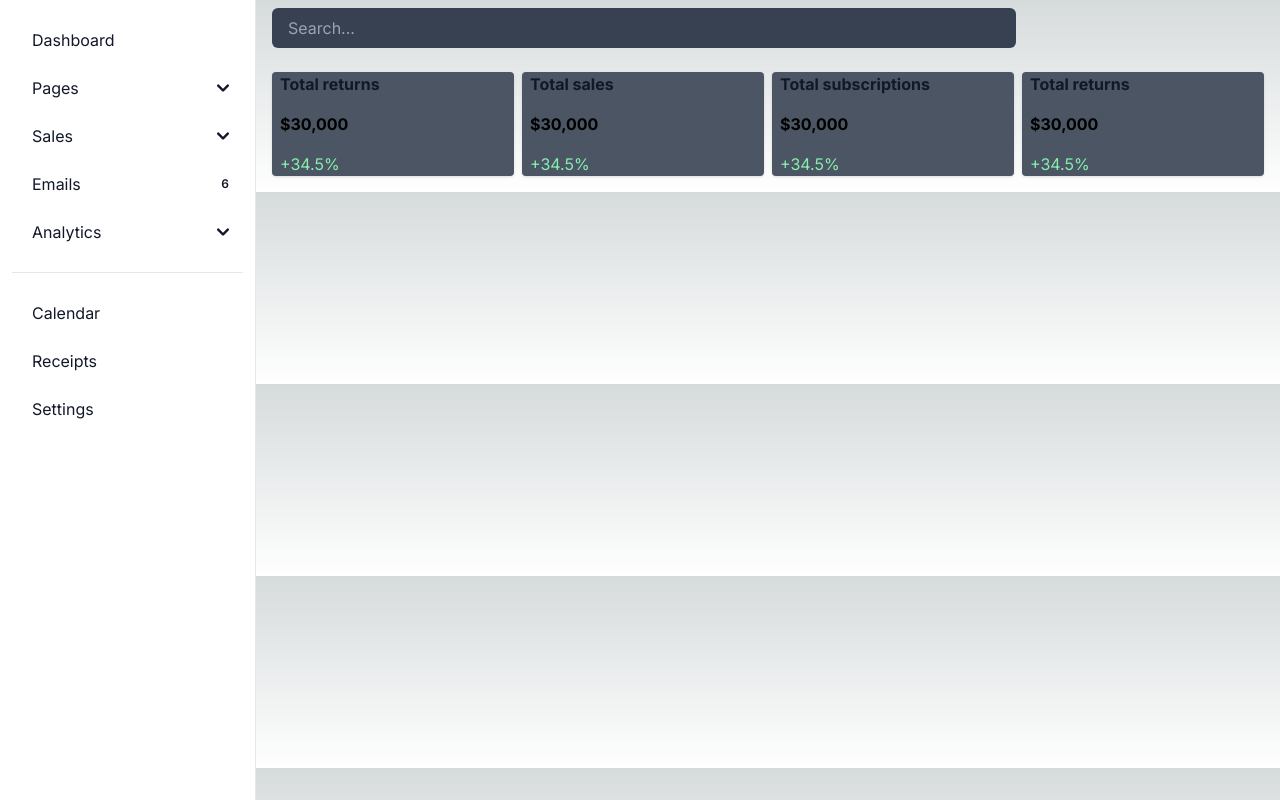
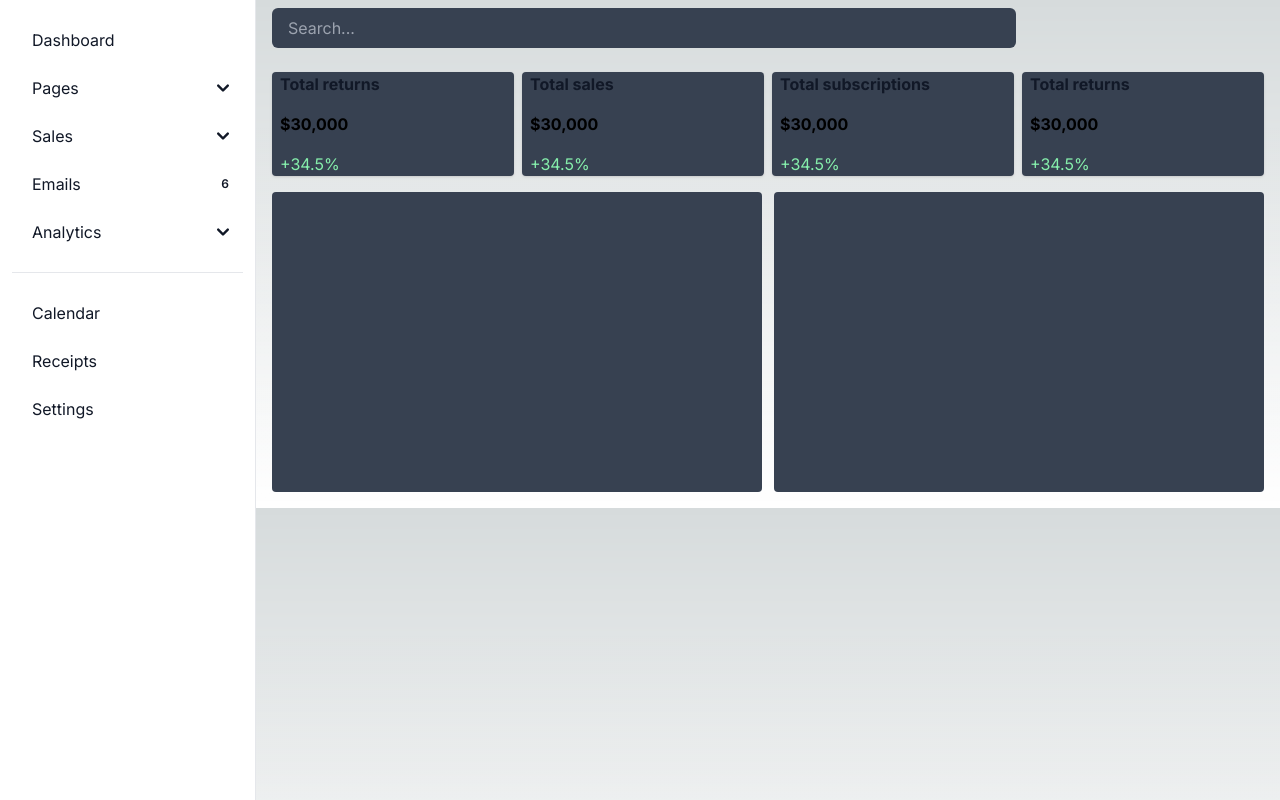
Before and after one commit to Mich45/admin-dashboard, a Next.js app: page / in a window 1280 px wide. Built offline with nearby package versions, Linux system fonts and the light colour scheme.

Commit message:
update styles

```diff
--- a/src/components/Chart.js
+++ b/src/components/Chart.js
@@ -3,28 +3,28 @@ const Chart = () => {
     <>
     <section>
     <div className="flex m-4 gap-2">
-      <div className="flex-1 px-2 justify-center w-16 bg-gray-600 shadow rounded h-300px">
+      <div className="flex-1 px-2 justify-center w-16 bg-gray-700 shadow rounded h-300px">
         <div className="">
         <p className="text-gray-900 font-bold">Total returns</p>
         <p className="py-4 font-bold">$30,000 </p>
         <p className="text-green-300">+34.5%</p>
         </div>
       </div>
-      <div className="flex-1 px-2 justify-center w-16 bg-gray-600 shadow rounded max-h-300px">
+      <div className="flex-1 px-2 justify-center w-16 bg-gray-700 shadow rounded max-h-300px">
       <div className="">
         <p className="text-gray-900 font-bold">Total sales</p>
         <p className="py-4 font-bold">$30,000 </p>
         <p className="text-green-300">+34.5%</p>
         </div>
       </div>
-      <div className="flex-1 px-2 justify-center w-16  bg-gray-600 shadow rounded max-h-300px">
+      <div className="flex-1 px-2 justify-center w-16  bg-gray-700 shadow rounded max-h-300px">
       <div className="">
         <p className="text-gray-900 font-bold">Total subscriptions</p>
         <p className="py-4 font-bold">$30,000 </p>
         <p className="text-green-300">+34.5%</p>
         </div>
       </div>
-      <div className="flex-1 px-2 justify-center w-16  bg-gray-600 shadow rounded h-300px">
+      <div className="flex-1 px-2 justify-center w-16  bg-gray-700 shadow rounded h-300px">
         <div className="">
         <p className="text-gray-900 font-bold">Total returns</p>
         <p className="py-4 font-bold ">$30,000 </p>
@@ -32,8 +32,17 @@ const Chart = () => {
         </div>
       </div>
     </div>
+    </section>
 
-    </section>
+        <section className="flex my-4 px-4 gap-3">
+          <div className="w-2/4 h-[300px] bg-gray-700 rounded">
+
+          </div>
+
+          <div className="w-2/4 h-[300px] bg-gray-700 rounded">
+
+          </div>
+        </section>
     </>
 )
 }
```
